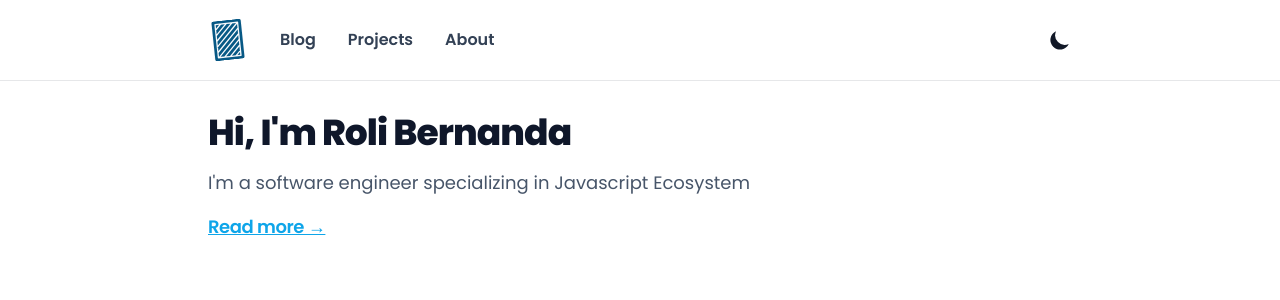
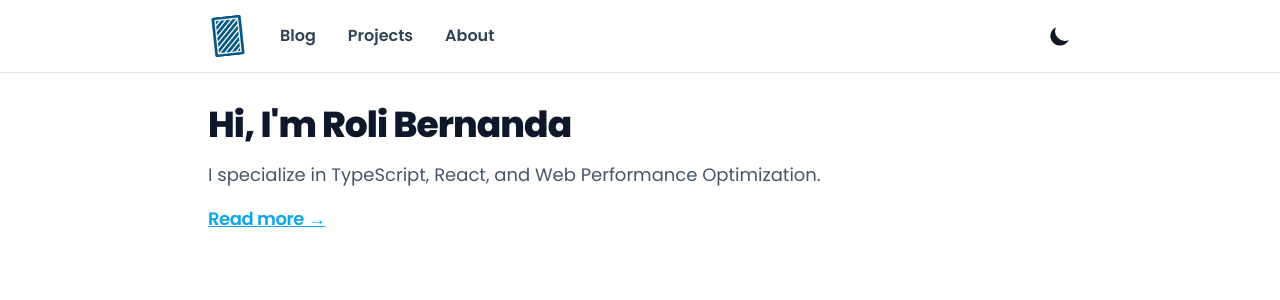
Before and after one commit to rbernanda/portofolio-roli-bernanda, a Next.js app: page / in a window 1280 px wide. Shown: the top 300 px of the page. Built offline with nearby package versions, Linux system fonts and the light colour scheme.

Commit message:
feat: add daisy-ui

```diff
--- a/app/blog/[slug]/page.tsx
+++ b/app/blog/[slug]/page.tsx
@@ -1,6 +1,5 @@
 import { notFound } from "next/navigation";
 import Link from "next/link";
-import Image from "next/image";
 
 import { getPostByName, getPostsMeta } from "@/libs/mdx.server";
 import MaxWidthWrapper from "@/components/MaxwidthWrapper";
--- a/app/blog/page.tsx
+++ b/app/blog/page.tsx
@@ -14,7 +14,7 @@ export default async function Blog() {
         <h1 className="inline-block text-3xl sm:text-4xl font-extrabold text-slate-900 tracking-tight dark:text-slate-200">
           Blog
         </h1>
-        <p className="text-xl text-slate-700 dark:text-slate-400">
+        <p className="sm:text-xl text-lg text-slate-700 dark:text-slate-400">
           A blog built using MDX-Remote. Posts are written in MDX.
         </p>
       </div>
@@ -31,19 +31,19 @@ export default async function Blog() {
                   alt={post.title}
                   width={804}
                   height={240}
-                  className="rounded-md border transition-colors object-cover object-center h-60"
+                  className="rounded-md border transition-colors object-cover object-center h-44 sm:h-60"
                   priority={index <= 1}
                 />
               )}
-              <h2 className="inline-block text-2xl font-extrabold text-slate-900 tracking-tight dark:text-slate-200">
+              <h2 className="inline-block text-xl sm:text-2xl font-extrabold text-slate-900 tracking-tight dark:text-slate-200">
                 {post.title}
               </h2>
               {post.description && (
-                <p className="text-lg text-slate-700 dark:text-slate-400">
+                <p className="text-base sm:text-lg text-slate-700 dark:text-slate-400">
                   {post.description}
                 </p>
               )}
-              <div className="flex gap-x-2 items-center text-sm leading-6 font-semibold text-sky-500 dark:text-sky-400">
+              <div className="flex gap-x-2 items-center text-sm leading-6 text-sky-500 dark:text-sky-400">
                 {post.publishedAt && (
                   <p className="text-sm">
                     {getFormattedDate(post.publishedAt)}
--- a/app/layout.tsx
+++ b/app/layout.tsx
@@ -49,7 +49,7 @@ export default function RootLayout({
       >
         <NextTopLoader showSpinner={false} />
         <ThemeProviders>
-          <main>
+          <main className="min-h-screen">
             <Navbar />
             {children}
           </main>
--- a/app/page.tsx
+++ b/app/page.tsx
@@ -1,12 +1,8 @@
-import Image from "next/image";
 import Link from "next/link";
 
 import MaxWidthWrapper from "@/components/MaxwidthWrapper";
-import { getSocialMedia } from "@/services/socialMedia";
 
 export default async function Home() {
-  const socialMedia = await getSocialMedia();
-
   return (
     <MaxWidthWrapper className="py-8">
       <section className="min-h-main mb-20 flex flex-col justify-center fade-in-start">
@@ -14,7 +10,7 @@ export default async function Home() {
           Hi, I&apos;m <strong>Roli Bernanda</strong>
         </h1>
         <p className="mt-4 md:text-lg 2xl:text-xl">
-          I&apos;m a software engineer specializing in Javascript Ecosystem
+          I specialize in TypeScript, React, and Web Performance Optimization.
         </p>
 
         <p className="mt-4 md:text-lg 2xl:text-xl">
@@ -25,18 +21,6 @@ export default async function Home() {
             Read more →
           </Link>
         </p>
-        {/* <div className="flex space-x-4 mt-4">
-          {socialMedia.map((social) => (
-            <Link key={social.id} href={social.href} target="_blank">
-              <Image
-                src={social.icon}
-                alt={social.name}
-                width={32}
-                height={40}
-              />
-            </Link>
-          ))}
-        </div> */}
       </section>
     </MaxWidthWrapper>
   );
--- a/components/Navbar.tsx
+++ b/components/Navbar.tsx
@@ -14,7 +14,7 @@ const Navbar = () => {
   return (
     <header className="sticky top-0 z-40 w-full backdrop-blur flex-none transition-colors duration-500 border-b border-slate-900/10 dark:border-slate-50/[0.06] bg-white supports-backdrop-blur:bg-white/95 dark:bg-slate-900/75">
       <MaxWidthWrapper>
-        <div className="flex justify-between py-5 items-center">
+        <div className="flex justify-between py-4 items-center">
           <nav className="leading-6 font-semibold text-slate-700 dark:text-slate-200">
             <ul className="flex space-x-4 sm:space-x-8 items-center">
               <li>
--- a/configs/seo.ts
+++ b/configs/seo.ts
@@ -1,7 +1,7 @@
 import { Metadata } from "next";
 
 const SITE_DESCRIPTION =
-  "I am an enthusiastic software engineer specializing in web, back-end and iOS development";
+  "I specialize in TypeScript, React, and Web Performance Optimization.";
 
 const SITE_TITLE = "Roli Bernanda";
 
@@ -9,12 +9,12 @@ export const DEFAULT_METADATA: Metadata = {
   title: SITE_TITLE,
   description: SITE_DESCRIPTION,
   keywords: [
-    "ios engineer",
+    "Typescript",
     "backend developer",
     "frontend developer",
     "react developer",
     "software engineer",
-    "mobile developer",
+    "Javascript",
   ],
   manifest: `/manifest.json`,
   category: "blog",
--- a/package.json
+++ b/package.json
@@ -26,6 +26,7 @@
     "@types/react": "^18",
     "@types/react-dom": "^18",
     "autoprefixer": "^10.0.1",
+    "daisyui": "^4.6.0",
     "eslint": "^8",
     "eslint-config-next": "14.0.4",
     "postcss": "^8",
--- a/tailwind.config.ts
+++ b/tailwind.config.ts
@@ -7,6 +7,6 @@ const config: Config = {
     "./app/**/*.{js,ts,jsx,tsx,mdx}",
   ],
   darkMode: ["class"],
-  plugins: [require("@tailwindcss/typography")],
+  plugins: [require("@tailwindcss/typography"), require("daisyui")],
 };
 export default config;
```
Also changed, not shown: 1 other file (tests, documents, lock files or other folders).
